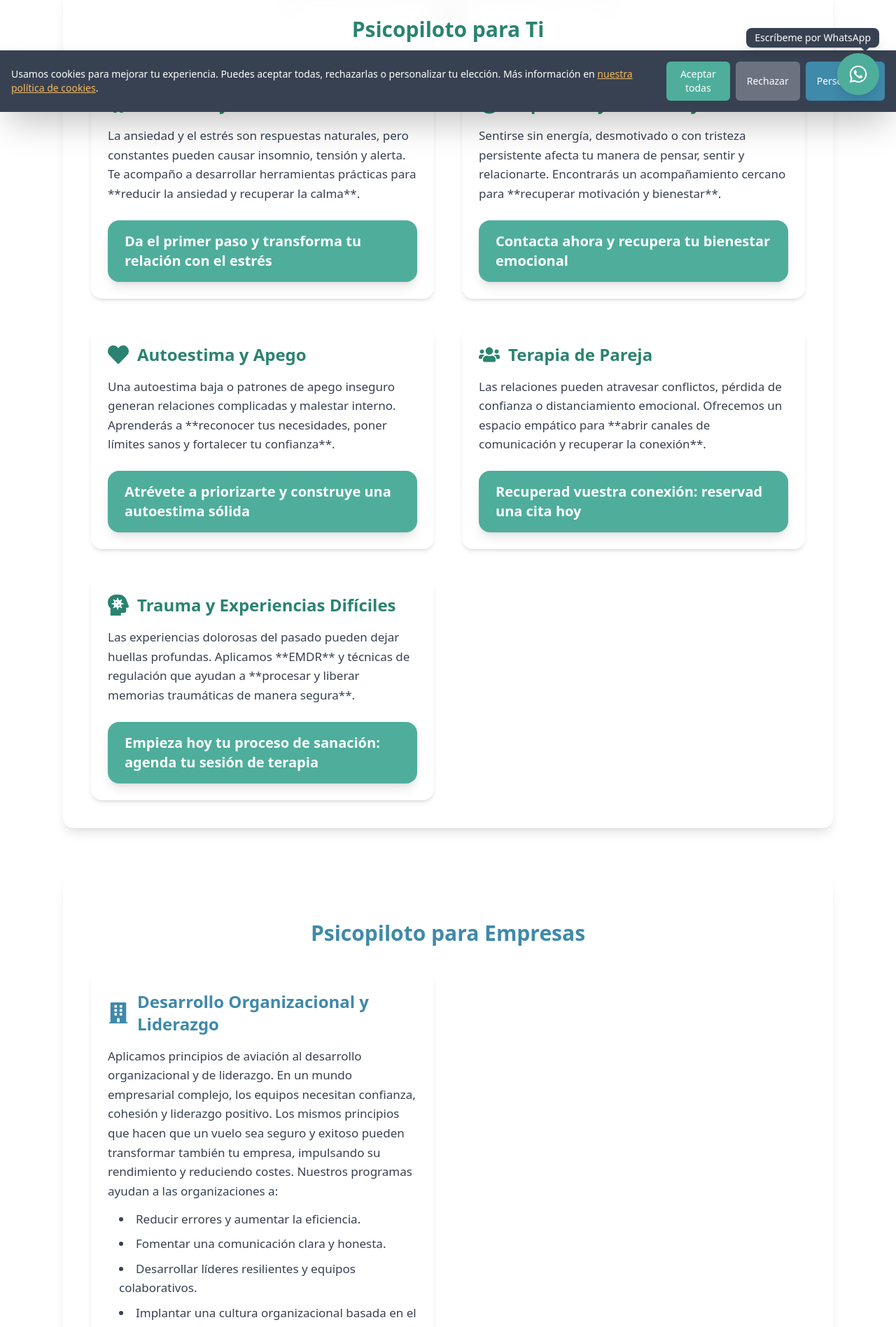
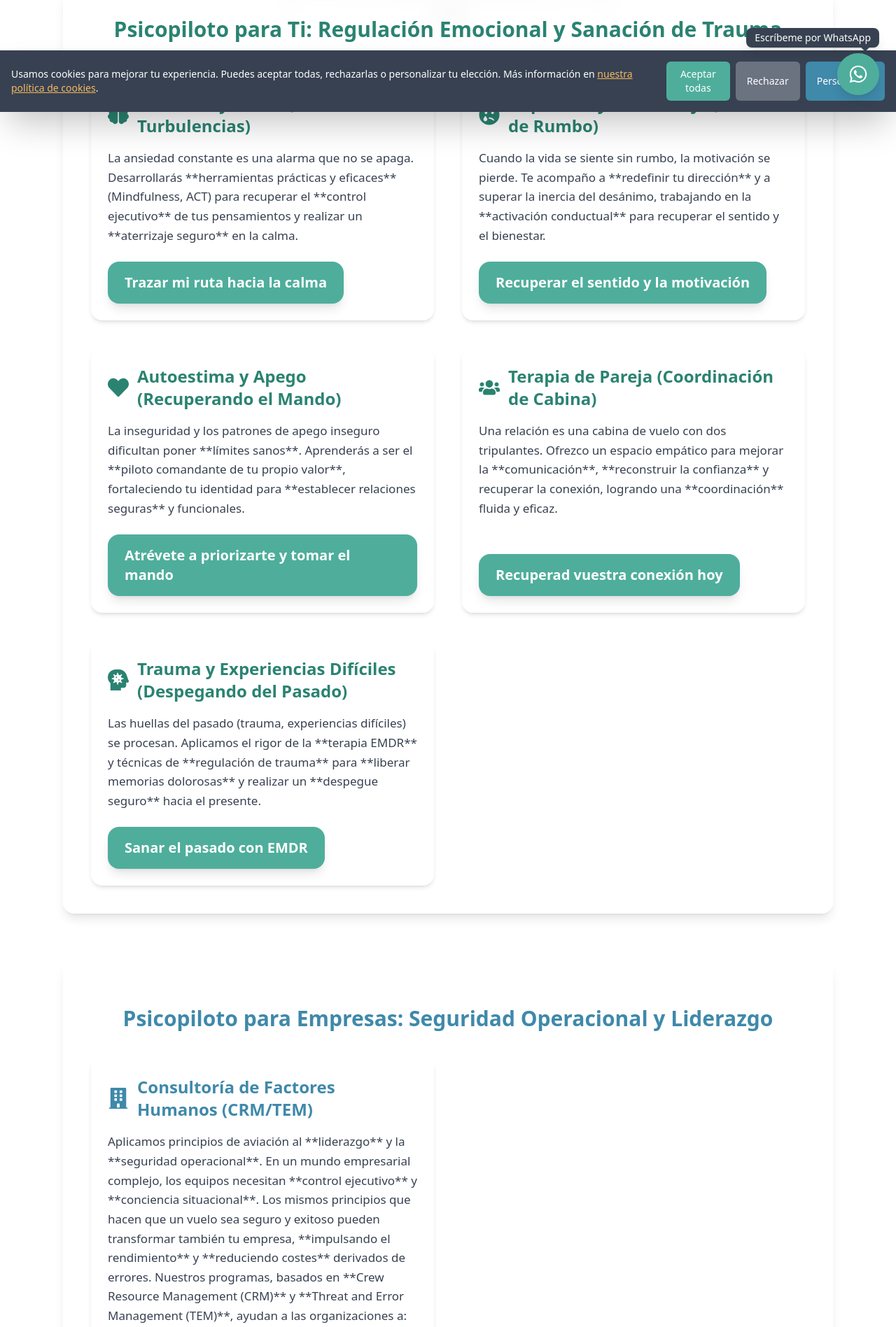
Before and after one commit to psicopiloto/psicopilotopage1, a Next.js app: page /servicios in a window 1280 px wide. Shown: the part 640-2537 px from the top of the page at 70% size. Built offline with nearby package versions, Linux system fonts and the light colour scheme.

Commit message:
Update servicios.js

```diff
--- a/pages/servicios.js
+++ b/pages/servicios.js
@@ -17,55 +17,59 @@ import {
 export default function Servicios() {
   const serviciosPersonas = [
     {
-      title: "Ansiedad y Estrés",
-      // ✨ CORRECCIÓN A: Contenido - Enfoque en Beneficio.
-      desc: "La ansiedad y el estrés son respuestas naturales, pero constantes pueden causar insomnio, tensión y alerta. Te acompaño a desarrollar herramientas prácticas para **reducir la ansiedad y recuperar la calma**.",
-      cta: "Da el primer paso y transforma tu relación con el estrés",
-      icon: <FaBrain aria-hidden="true" />, // ✨ CORRECCIÓN B: Iconos como decoración
+      title: "Ansiedad y Estrés (Gestión de Turbulencias)",
+      // OPTIMIZACIÓN A: Metáfora de vuelo + Técnica + Beneficio.
+      desc: "La ansiedad constante es una alarma que no se apaga. Desarrollarás **herramientas prácticas y eficaces** (Mindfulness, ACT) para recuperar el **control ejecutivo** de tus pensamientos y realizar un **aterrizaje seguro** en la calma.",
+      cta: "Trazar mi ruta hacia la calma",
+      icon: <FaBrain aria-hidden="true" />,
     },
     {
-      title: "Depresión y Ánimo Bajo",
-      desc: "Sentirse sin energía, desmotivado o con tristeza persistente afecta tu manera de pensar, sentir y relacionarte. Encontrarás un acompañamiento cercano para **recuperar motivación y bienestar**.",
-      cta: "Contacta ahora y recupera tu bienestar emocional",
+      title: "Depresión y Ánimo Bajo (Cambio de Rumbo)",
+      // OPTIMIZACIÓN A: Foco en la Dirección y el Sentido.
+      desc: "Cuando la vida se siente sin rumbo, la motivación se pierde. Te acompaño a **redefinir tu dirección** y a superar la inercia del desánimo, trabajando en la **activación conductual** para recuperar el sentido y el bienestar.",
+      cta: "Recuperar el sentido y la motivación",
       icon: <FaSadTear aria-hidden="true" />,
     },
     {
-      title: "Autoestima y Apego",
-      desc: "Una autoestima baja o patrones de apego inseguro generan relaciones complicadas y malestar interno. Aprenderás a **reconocer tus necesidades, poner límites sanos y fortalecer tu confianza**.",
-      cta: "Atrévete a priorizarte y construye una autoestima sólida",
+      title: "Autoestima y Apego (Recuperando el Mando)",
+      // OPTIMIZACIÓN A: Foco en la Inseguridad y el Liderazgo Personal.
+      desc: "La inseguridad y los patrones de apego inseguro dificultan poner **límites sanos**. Aprenderás a ser el **piloto comandante de tu propio valor**, fortaleciendo tu identidad para **establecer relaciones seguras** y funcionales.",
+      cta: "Atrévete a priorizarte y tomar el mando",
       icon: <FaHeart aria-hidden="true" />,
     },
     {
-      title: "Terapia de Pareja",
-      desc: "Las relaciones pueden atravesar conflictos, pérdida de confianza o distanciamiento emocional. Ofrecemos un espacio empático para **abrir canales de comunicación y recuperar la conexión**.",
-      cta: "Recuperad vuestra conexión: reservad una cita hoy",
+      title: "Terapia de Pareja (Coordinación de Cabina)",
+      // OPTIMIZACIÓN A: Metáfora de trabajo en equipo.
+      desc: "Una relación es una cabina de vuelo con dos tripulantes. Ofrezco un espacio empático para mejorar la **comunicación**, **reconstruir la confianza** y recuperar la conexión, logrando una **coordinación** fluida y eficaz.",
+      cta: "Recuperad vuestra conexión hoy",
       icon: <FaUsers aria-hidden="true" />,
     },
     {
-      title: "Trauma y Experiencias Difíciles",
-      desc: "Las experiencias dolorosas del pasado pueden dejar huellas profundas. Aplicamos **EMDR** y técnicas de regulación que ayudan a **procesar y liberar memorias traumáticas de manera segura**.",
-      cta: "Empieza hoy tu proceso de sanación: agenda tu sesión de terapia",
+      title: "Trauma y Experiencias Difíciles (Despegando del Pasado)",
+      // OPTIMIZACIÓN A: Técnica de alto valor + Beneficio de la Sanación.
+      desc: "Las huellas del pasado (trauma, experiencias difíciles) se procesan. Aplicamos el rigor de la **terapia EMDR** y técnicas de **regulación de trauma** para **liberar memorias dolorosas** y realizar un **despegue seguro** hacia el presente.",
+      cta: "Sanar el pasado con EMDR",
       icon: <FaHeadSideVirus aria-hidden="true" />,
     },
   ];
 
   const serviciosEmpresas = [
     {
-      title: "Desarrollo Organizacional y Liderazgo",
-      // ✨ CORRECCIÓN C: Contenido - Se ha limpiado la redundancia y se ha estructurado como HTML semántico.
-      desc: `Aplicamos principios de aviación al desarrollo organizacional y de liderazgo. En un mundo empresarial complejo, los equipos necesitan confianza, cohesión y liderazgo positivo.
+      title: "Consultoría de Factores Humanos (CRM/TEM)",
+      // OPTIMIZACIÓN B: Lenguaje de alto impacto organizacional.
+      desc: `Aplicamos principios de aviación al **liderazgo** y la **seguridad operacional**. En un mundo empresarial complejo, los equipos necesitan **control ejecutivo** y **conciencia situacional**.
 
-      Los mismos principios que hacen que un vuelo sea seguro y exitoso pueden transformar también tu empresa, impulsando su rendimiento y reduciendo costes.
+      Los mismos principios que hacen que un vuelo sea seguro y exitoso pueden transformar también tu empresa, **impulsando el rendimiento** y **reduciendo costes** derivados de errores.
 
-      Nuestros programas ayudan a las organizaciones a:
+      Nuestros programas, basados en **Crew Resource Management (CRM)** y **Threat and Error Management (TEM)**, ayudan a las organizaciones a:
       `,
-      listaPuntos: [ // ✨ CORRECCIÓN D: Creación de un array para lista.
-          "Reducir errores y aumentar la eficiencia.",
-          "Fomentar una comunicación clara y honesta.",
-          "Desarrollar líderes resilientes y equipos colaborativos.",
-          "Implantar una cultura organizacional basada en el aprendizaje, no en la culpa.",
+      listaPuntos: [
+          "Reducir errores y aumentar la **eficiencia operativa**.",
+          "Fomentar una **comunicación clara y asertiva**.",
+          "Desarrollar **líderes resilientes** y equipos colaborativos.",
+          "Implantar una **cultura justa** basada en el aprendizaje, no en la culpa.",
       ],
-      cta: "Fortalece tu equipo hoy: solicita una sesión de asesoramiento",
+      cta: "Solicita una propuesta personalizada",
       color: "blue",
       icon: <FaBuilding aria-hidden="true" />,
     },
@@ -74,31 +78,30 @@ export default function Servicios() {
   return (
     <div className="relative min-h-screen flex flex-col font-sans text-psicopiloto-gray-700">
       <NextSeo
-        // ✨ CORRECCIÓN E: SEO - Title más específico y comercial (Max. 60 caracteres)
-        title="Terapia para Ansiedad, Trauma y Pareja | Psicólogo Online y Empresas"
-        // ✨ CORRECCIÓN E: SEO - Description (Aprox. 155 caracteres).
-        description="Servicios de psicoterapia online y presencial para Ansiedad, Depresión, Trauma (EMDR) y Terapia de Pareja. También ofrecemos formación en Liderazgo y Factores Humanos para empresas."
+        // OPTIMIZACIÓN C: SEO Title con técnicas y alcance completo.
+        title="Terapia EMDR, ACT y Liderazgo CRM | Psicólogo Online y Consultoría Empresarial"
+        // OPTIMIZACIÓN C: Meta Description enfocada en el UVP y resultado.
+        description="Psicoterapia online para Ansiedad, Trauma (EMDR/ACT) y Apego. Consultoría en Factores Humanos (CRM/TEM) y Liderazgo para empresas. Recupera el control y la seguridad operacional."
         canonical="https://psicopiloto.com/servicios"
         additionalMetaTags={[
           {
             name: "keywords",
             content:
-              "psicología, ansiedad, depresión, terapia de pareja, trauma, EMDR, psicoterapia online, psicología para empresas, liderazgo",
+              "psicólogo, EMDR, ACT, terapia de pareja, trauma, psicoterapia online, psicología para empresas, CRM, TEM, liderazgo situacional",
           },
           { name: "author", content: "Jose Carlos Rodríguez Retamar" },
         ]}
         openGraph={{
           url: "https://psicopiloto.com/servicios",
-          title: "Servicios de Psicología | Psicopiloto",
+          title: "Terapia EMDR, ACT y Liderazgo CRM | Psicólogo Online y Consultoría Empresarial",
           description:
-            "Psicoterapia para ansiedad, estrés, depresión, autoestima, terapia de pareja, trauma y formación para empresas. Un espacio seguro para recuperar tu bienestar emocional con Psicopiloto.",
+            "Psicoterapia para ansiedad, estrés, depresión, autoestima, terapia de pareja, trauma y formación para empresas.",
           images: [
             {
               url: "/header-servicios.webp",
               width: 1200,
               height: 630,
-              // ✨ CORRECCIÓN F: ALT más descriptivo.
-              alt: "Psicólogo revisando programas de terapia para ansiedad, depresión y empresas",
+              alt: "Psicólogo revisando programas de terapia EMDR, ACT y consultoría CRM",
               type: "image/webp",
             },
           ],
@@ -109,9 +112,9 @@ export default function Servicios() {
       <Nav />
 
       <PageHeader
-        // ✨ CORRECCIÓN G: H1 - Se mantiene la claridad, ya tiene un buen H1.
-        title="Servicios de Psicología"
-        subtitle="Un espacio seguro para recuperar el equilibrio y afrontar tus retos con confianza. Si eres empresa, también te acompaño con formación en factores humanos, liderazgo y gestión de equipos inspirada en la aviación."
+        // OPTIMIZACIÓN D: H1 con foco en el método.
+        title="Tus Rutas de Vuelo: Enfoque Intelegador y Alto Rendimiento"
+        subtitle="Psicoterapia individual basada en la evidencia (EMDR, ACT) y formación en liderazgo y gestión de crisis inspirada en los Factores Humanos de la aviación."
         backgroundImage="/header-servicios.webp"
       />
 
@@ -119,10 +122,10 @@ export default function Servicios() {
         {/* Servicios para personas */}
         <section
             className="py-16 container mx-auto max-w-6xl bg-white/70 backdrop-blur-md rounded-2xl p-6 md:p-10 shadow-lg"
-            aria-labelledby="servicios-personas-title" // ✨ CORRECCIÓN H: Accesibilidad
+            aria-labelledby="servicios-personas-title"
         >
           <h2 id="servicios-personas-title" className="text-3xl font-semibold text-center text-psicopiloto-green-600 mb-12">
-            Psicopiloto para Ti
+            Psicopiloto para Ti: Regulación Emocional y Sanación de Trauma
           </h2>
           <div className="grid md:grid-cols-2 gap-10">
             {serviciosPersonas.map((s, i) => (
@@ -133,11 +136,10 @@ export default function Servicios() {
                 <div className="flex items-center mb-4">
                   <div className="text-3xl text-psicopiloto-green-600 mr-3">{s.icon}</div>
                   <h3 className="font-semibold text-2xl text-psicopiloto-green-600">{s.title}</h3>
-                  {/* ✨ CORRECCIÓN I: Eliminamos s.extra, lo hemos integrado en s.desc para mejor flujo */}
                 </div>
                 <p className="mb-6 leading-relaxed text-psicopiloto-gray-700">{s.desc}</p>
                 <div className="mt-auto">
-                  <AnimatedCTA href="/contacto" text={s.cta} color="green" /> {/* ✨ CORRECCIÓN J: Asegurar el color de marca */}
+                  <AnimatedCTA href="/contacto" text={s.cta} color="green" />
                 </div>
               </div>
             ))}
@@ -153,7 +155,7 @@ export default function Servicios() {
             aria-labelledby="servicios-empresas-title"
         >
           <h2 id="servicios-empresas-title" className="text-3xl font-semibold text-center text-psicopiloto-blue-600 mb-10">
-            Psicopiloto para Empresas
+            Psicopiloto para Empresas: Seguridad Operacional y Liderazgo
           </h2>
           <div className="grid md:grid-cols-2 gap-10">
             {serviciosEmpresas.map((s, i) => (
@@ -166,7 +168,6 @@ export default function Servicios() {
                   <h3 className="font-semibold text-2xl text-psicopiloto-blue-600">{s.title}</h3>
                 </div>
 
-                {/* ✨ CORRECCIÓN D/K: Contenido - Se usa la nueva estructura para la lista */}
                 <p className="mb-3 leading-relaxed">{s.desc}</p>
                 <ul className="list-disc list-inside mb-6 ml-4 space-y-2 text-psicopiloto-gray-700">
                     {s.listaPuntos && s.listaPuntos.map((punto, index) => (
```
